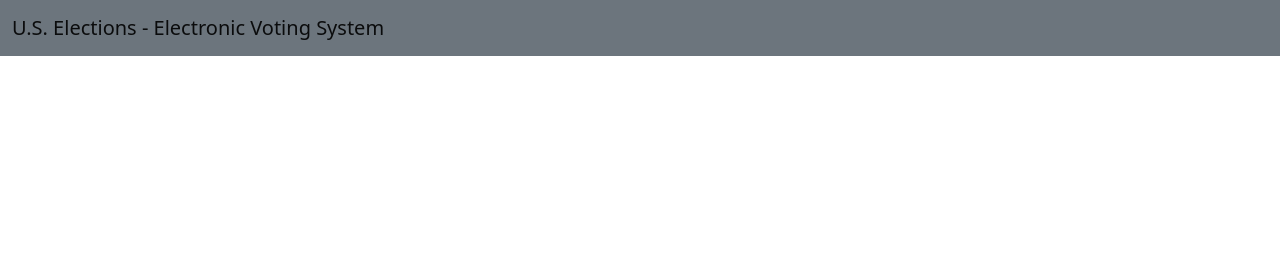
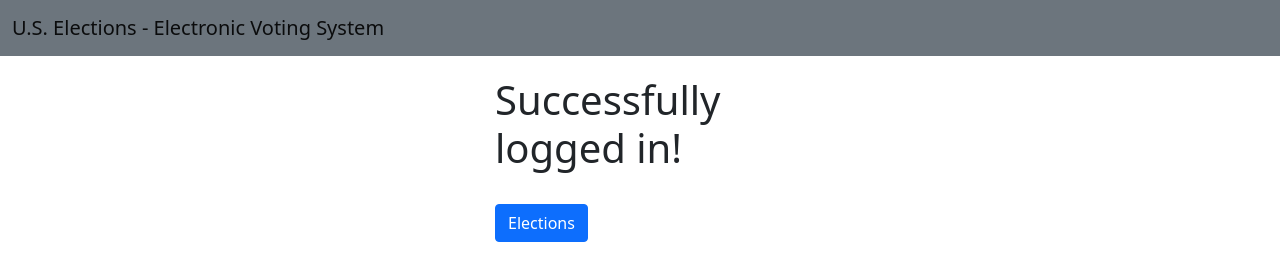
Before and after one commit to everettprussak/SecureVotingSystem, a plain HTML site: page loggedIn.html in a window 1280 px wide. Drawn offline with nearby package versions, Linux system fonts and the light colour scheme.

Commit message:
updated loggedIn.html

```diff
--- a/loggedIn.html
+++ b/loggedIn.html
@@ -14,5 +14,11 @@
               </button>
             </div>
         </nav>
+      <div class="logged_in">
+        <div class=logged_in>
+          <h1>Successfully logged in!</h1>
+          <br>
+          <a href="currentElection.html" class="btn btn-primary">Elections</a>
+        </div>
     </body>
 </html>
```
